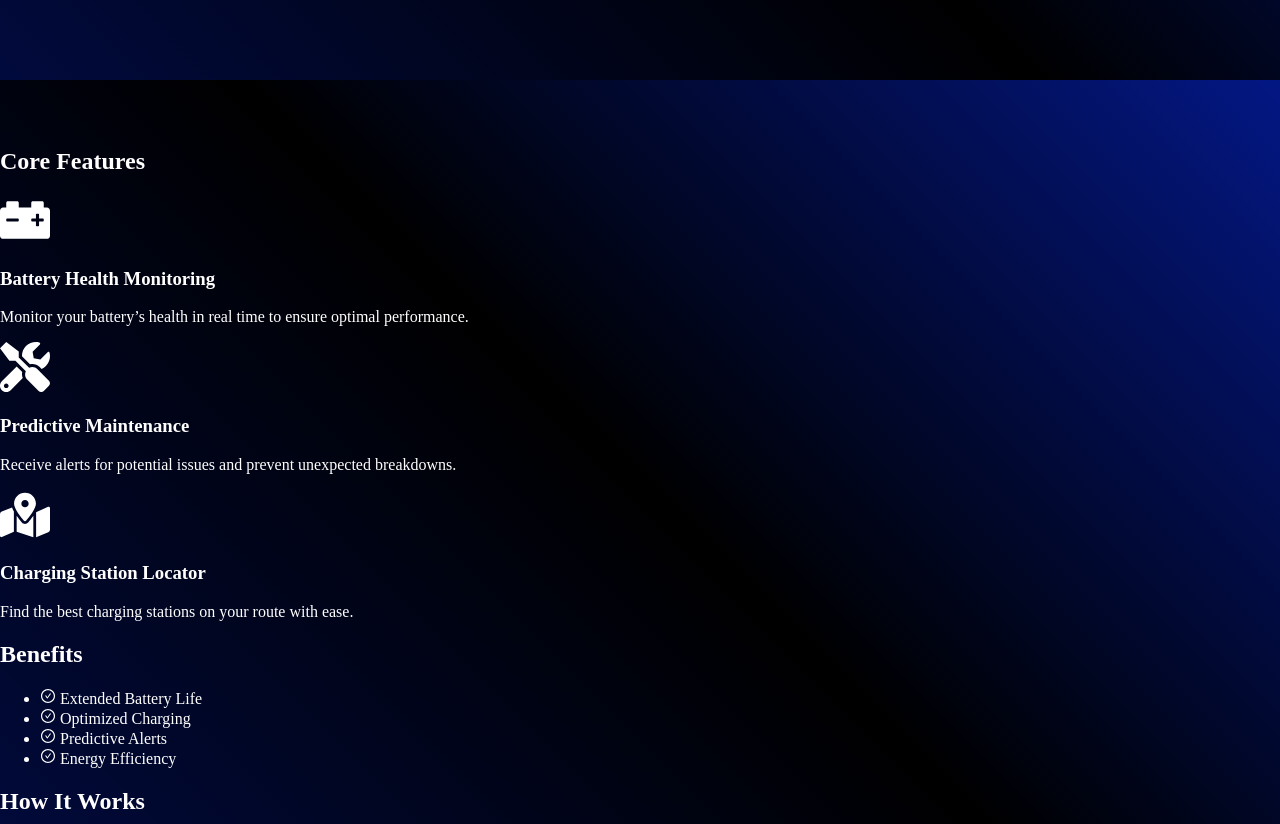
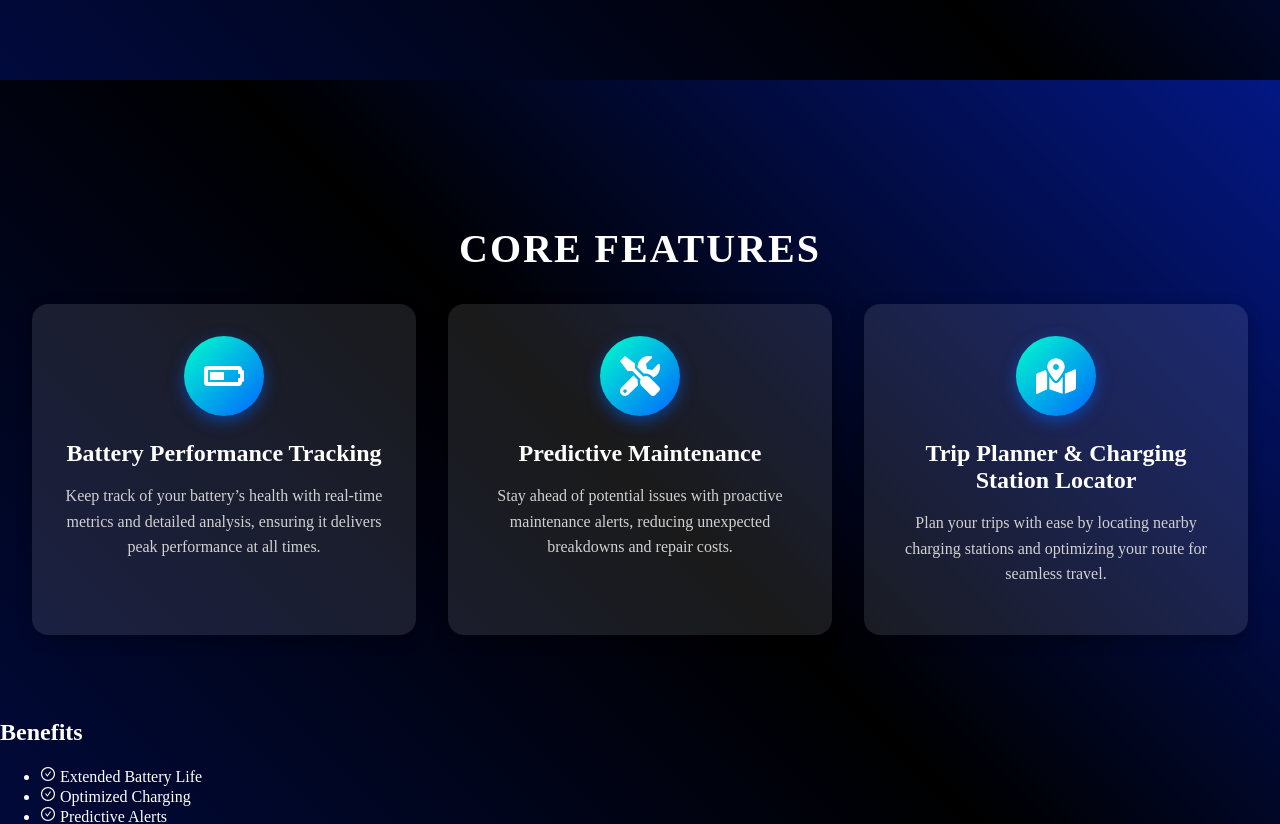
Before and after one commit to Chetz-7088/BatterySync, a React (Create React App) app in the folder frontend/: page / in a window 1280 px wide. Shown: the part 720-1544 px from the top of the page. Built offline with nearby package versions, Linux system fonts and the light colour scheme.

Commit message:
failsafe

```diff
--- /dev/null
+++ b/frontend/src/components/Home/Features.jsx
@@ -0,0 +1,41 @@
+import React from "react";
+import { FaBatteryHalf, FaMapMarkedAlt, FaTools } from "react-icons/fa";
+
+const Features = () => {
+    return (
+        <section className="features">
+            <h2 className="features-heading">Core Features</h2>
+            <div className="feature-cards">
+                <div className="feature-card">
+                    <div className="icon-circle">
+                        <FaBatteryHalf size={40} />
+                    </div>
+                    <h3>Battery Performance Tracking</h3>
+                    <p>
+                        Keep track of your battery’s health with real-time metrics and detailed analysis, ensuring it delivers peak performance at all times.
+                    </p>
+                </div>
+                <div className="feature-card">
+                    <div className="icon-circle">
+                        <FaTools size={40} />
+                    </div>
+                    <h3>Predictive Maintenance</h3>
+                    <p>
+                        Stay ahead of potential issues with proactive maintenance alerts, reducing unexpected breakdowns and repair costs.
+                    </p>
+                </div>
+                <div className="feature-card">
+                    <div className="icon-circle">
+                        <FaMapMarkedAlt size={40} />
+                    </div>
+                    <h3>Trip Planner & Charging Station Locator</h3>
+                    <p>
+                        Plan your trips with ease by locating nearby charging stations and optimizing your route for seamless travel.
+                    </p>
+                </div>
+            </div>
+        </section>
+    );
+};
+
+export default Features;
--- a/frontend/src/components/Home/Home.jsx
+++ b/frontend/src/components/Home/Home.jsx
@@ -1,10 +1,10 @@
 import React from 'react';
 import { Link } from 'react-router-dom';
-import { FaCarBattery, FaMapMarkedAlt, FaTools } from 'react-icons/fa';
 import { AiOutlineCheckCircle } from 'react-icons/ai';
 import PageTransitionWrapper from '../../PageTransitionWrapper';
 import Navbar from './Navbar';
 import Hero from './Hero';
+import Features from './Features';
 import './home.css';
 
 const Home = () => {
@@ -18,26 +18,7 @@ const Home = () => {
             <Hero />
 
             {/* Features Section */}
-            <section className="features">
-                <h2>Core Features</h2>
-                <div className="feature-cards">
-                    <div className="feature-card">
-                        <FaCarBattery size={50} />
-                        <h3>Battery Health Monitoring</h3>
-                        <p>Monitor your battery’s health in real time to ensure optimal performance.</p>
-                    </div>
-                    <div className="feature-card">
-                        <FaTools size={50} />
-                        <h3>Predictive Maintenance</h3>
-                        <p>Receive alerts for potential issues and prevent unexpected breakdowns.</p>
-                    </div>
-                    <div className="feature-card">
-                        <FaMapMarkedAlt size={50} />
-                        <h3>Charging Station Locator</h3>
-                        <p>Find the best charging stations on your route with ease.</p>
-                    </div>
-                </div>
-            </section>
+            <Features />
 
             {/* Benefits Section */}
             <section className="benefits">
--- a/frontend/src/components/Home/home.css
+++ b/frontend/src/components/Home/home.css
@@ -215,11 +215,85 @@
     }
 }
 
-@keyframes float {
-    0%, 100% {
-        transform: translateY(0);
+/*Features Styling*/
+.features {
+    padding: 4rem 2rem;
+    color: white;
+    text-align: center;
+    animation: fadeIn 1.5s ease-in-out;
+}
+
+.features-heading {
+    font-size: 2.5rem;
+    font-weight: bold;
+    margin-bottom: 2rem;
+    color: #ffffff;
+    text-transform: uppercase;
+    letter-spacing: 0.05em;
+}
+
+.feature-cards {
+    display: grid;
+    grid-template-columns: repeat(auto-fit, minmax(300px, 1fr));
+    gap: 2rem;
+    justify-items: center;
+}
+
+.feature-card {
+    background: rgba(255, 255, 255, 0.1);
+    border-radius: 1rem;
+    padding: 2rem;
+    text-align: center;
+    box-shadow: 0 5px 15px rgba(0, 0, 0, 0.3);
+    transition: transform 0.3s ease, box-shadow 0.3s ease;
+}
+
+.feature-card:hover {
+    transform: translateY(-10px);
+    box-shadow: 0 10px 30px rgba(0, 0, 0, 0.5);
+}
+
+.icon-circle {
+    width: 80px;
+    height: 80px;
+    background: linear-gradient(135deg, #00ffcc, #0066ff);
+    border-radius: 50%;
+    display: flex;
+    justify-content: center;
+    align-items: center;
+    margin: 0 auto 1.5rem auto;
+    animation: bounceIn 1s ease-in-out;
+    box-shadow: 0 5px 15px rgba(0, 102, 255, 0.5);
+}
+
+.icon-circle:hover {
+    transform: scale(1.1);
+    box-shadow: 0 8px 20px rgba(0, 102, 255);
+}
+
+h3 {
+    font-size: 1.5rem;
+    font-weight: bold;
+    margin-bottom: 1rem;
+    color: #ffffff;
+}
+
+p {
+    font-size: 1rem;
+    line-height: 1.6;
+    color: #d1d1d1;
+}
+
+@keyframes bounceIn {
+    0% {
+        transform: scale(0.8);
+        opacity: 0;
     }
     50% {
-        transform: translateY(-10px);
+        transform: scale(1.1);
+        opacity: 1;
+    }
+    100% {
+        transform: scale(1);
     }
 }
```
